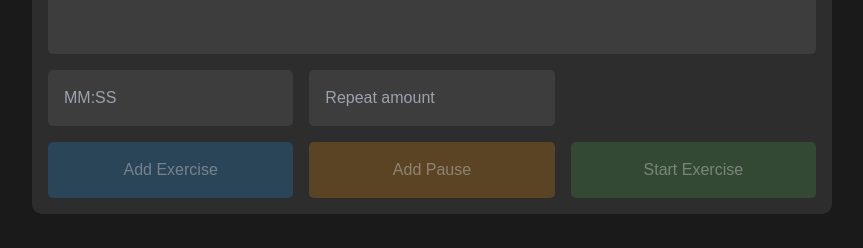
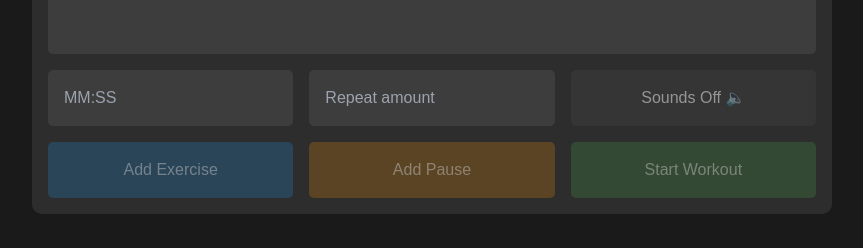
Before and after one commit to Joonasjoonasjoonas/workout-timer, a Next.js app: page / in a window 1280 px wide. Shown: the part 202-450 px from the top of the page, without its empty margins (208-1071 px from the left). Built offline with nearby package versions, Linux system fonts and the light colour scheme.

Commit message:
toggle sound on off

```diff
--- a/src/app/globals.css
+++ b/src/app/globals.css
@@ -428,3 +428,7 @@ body {
 .start-btn.disabled {
   background-color: #4CAF5050;
 }
+
+.sound-toggle.sound-off {
+  opacity: 0.5;
+}
--- a/src/app/page.tsx
+++ b/src/app/page.tsx
@@ -97,8 +97,10 @@ export default function Page() {
     return (minutes * 60) + seconds;
   };
 
+  const [isSoundEnabled, setIsSoundEnabled] = useState(false);
+
   const playStartBeep = () => {
-    if (!audioContext) return;
+    if (!audioContext || !isSoundEnabled) return;
     const oscillator = audioContext.createOscillator();
     const gainNode = audioContext.createGain();
     oscillator.connect(gainNode);
@@ -298,6 +300,33 @@ export default function Page() {
     }
   };
 
+  // Add wheel handler
+  const handleTimeWheel = (e: React.WheelEvent<HTMLInputElement>) => {
+    e.preventDefault(); // Prevent page scroll
+
+    if (!timeValue || !timeValue.includes(':')) {
+      setTimeValue('00:00');
+      return;
+    }
+
+    const [minutes, seconds] = timeValue.split(':').map(num => parseInt(num) || 0);
+    let totalSeconds = (minutes * 60) + seconds;
+
+    // Decrease time on scroll up, increase on scroll down
+    if (e.deltaY < 0) {
+      totalSeconds += 1;
+    } else {
+      totalSeconds = Math.max(0, totalSeconds - 1);
+    }
+
+    const newMinutes = Math.floor(totalSeconds / 60);
+    const newSeconds = totalSeconds % 60;
+
+    setTimeValue(
+      `${newMinutes.toString().padStart(2, '0')}:${newSeconds.toString().padStart(2, '0')}`
+    );
+  };
+
   // Update addStep function
   const addStep = (type: 'text' | 'pause') => {
     if (!timeValue || timeValue === ':') return;
@@ -363,6 +392,7 @@ export default function Page() {
               type="text"
               value={timeValue}
               onChange={handleTimeChange}
+              onWheel={handleTimeWheel}
               placeholder="MM:SS"
               className="number-input"
               pattern="[0-9]{0,2}:[0-9]{0,2}"
@@ -375,6 +405,12 @@ export default function Page() {
               min="1"
               className="number-input"
             />
+            <button
+              onClick={() => setIsSoundEnabled(!isSoundEnabled)}
+              className={`number-input sound-toggle ${!isSoundEnabled ? 'sound-off' : ''}`}
+            >
+              {isSoundEnabled ? 'Sounds On' : 'Sounds Off'} 🔈
+            </button>
           </div>
 
           <div className="button-group">
@@ -397,7 +433,7 @@ export default function Page() {
               className={`start-btn ${steps.length === 0 ? 'disabled' : ''}`}
               disabled={steps.length === 0}
             >
-              Start Exercise
+              Start Workout
             </button>
           </div>
 
```
